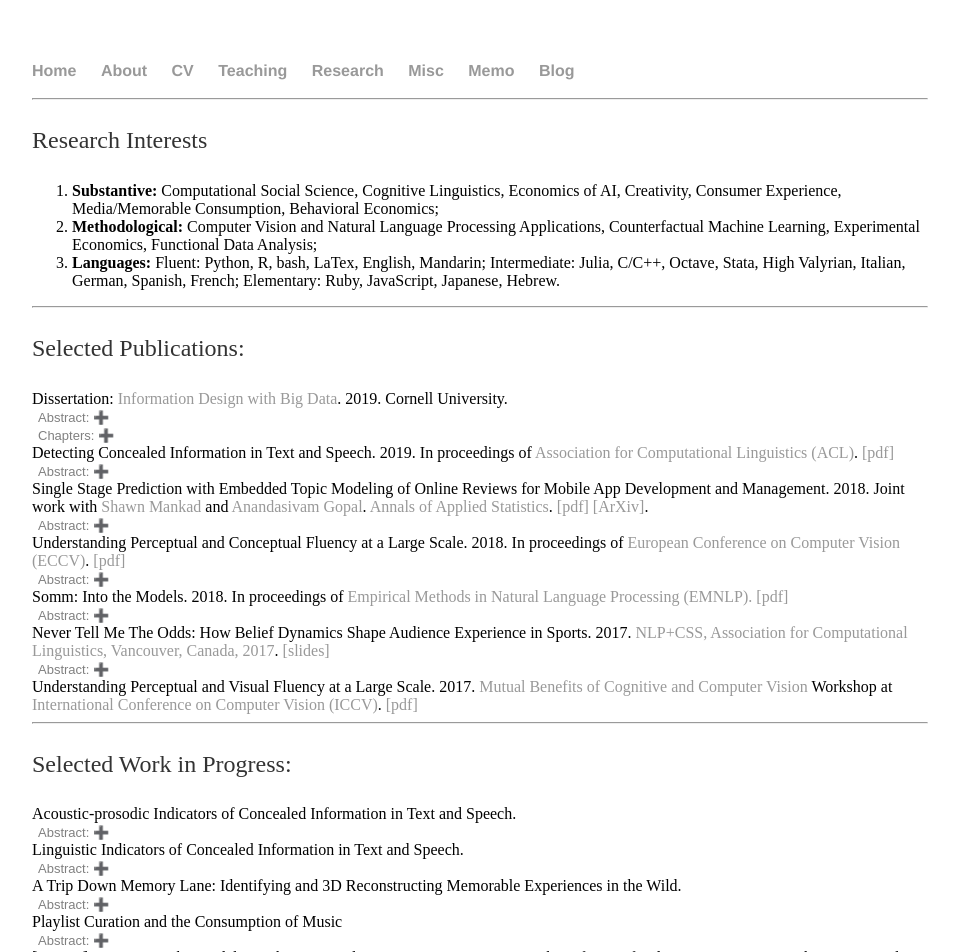
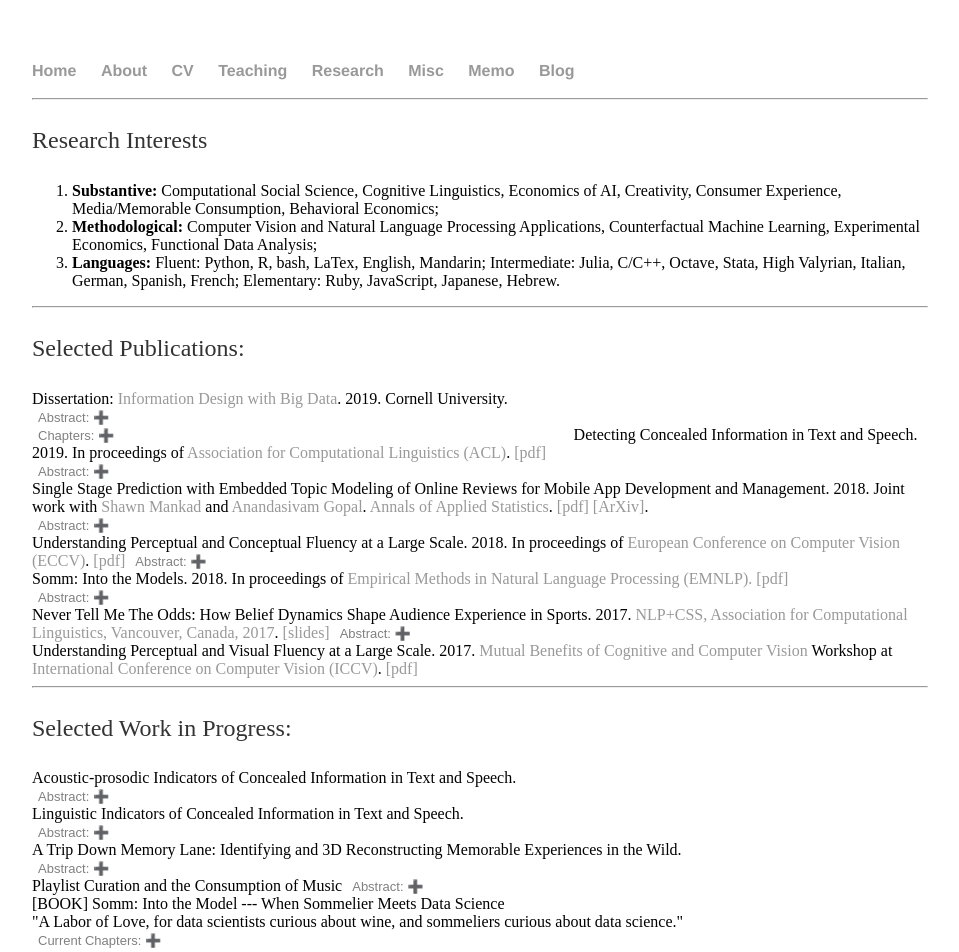
Before and after one commit to shenglih/shenglih.github.io, a Jekyll site: the page built from research/index.html, in a window 1280 px wide. Shown: the top 952 px of the page, without its empty margins (160-1119 px from the left). Built offline with Jekyll 4.4.1, drawn with Linux system fonts in a browser that asks for light colours; some of the changed text lies outside the part shown.

Commit message:
Update index.html

```diff
--- a/research/index.html
+++ b/research/index.html
@@ -8,7 +8,7 @@
   color: grey;
   cursor: pointer;
   padding: none;
-  width: 100%;
+  width: 60%;
   border: none;
   text-align: left;
   outline: none;
@@ -100,6 +100,7 @@
 	Detecting Concealed Information in Text and Speech. 2019. In proceedings of <a href="http://www.acl2019.org/EN/index.xhtml"> Association for Computational Linguistics (ACL)</a>. <a href="/research/1440_Paper.pdf">[pdf]</a>
 	<button class="collapsible"> Abstract: </button>
 	<div class="content"> Motivated by infamous cheating scandals in various industries and political events, we address the problem of detecting concealed information in technical settings. In this work, we explore acoustic-prosodic and linguistic indicators of information concealment by collecting a unique corpus of professionals practicing for oral exams while concealing information. We reveal subtle signs of concealed information in speech and text, compare, and contrast them with those in deception detection literature, thus uncovering the link between concealing information and deception. We then present a series of experiments that automatically detect concealed information from text and speech. We compare the use of acoustic-prosodic, linguistic, and individual feature sets, using different machine learn- ing models. Finally, we present a multi-task learning framework with acoustic, linguistic, and individual features, that outperforms hu- man performance by over 15%.</div>
+	<br>
 
 	Single Stage Prediction with Embedded Topic Modeling of Online Reviews for Mobile App Development and Management. 2018. Joint work with <a href="http://mankad-research.hosting.cornell.edu">Shawn Mankad</a> and <a href="http://scholar.rhsmith.umd.edu/anandgopal/home?destination=home">Anandasivam Gopal</a>.
 	<a href="https://www.imstat.org/journals-and-publications/annals-of-applied-statistics/"> Annals of Applied Statistics</a>. <a href="/research/prediction_with_text.pdf">[pdf]</a> <a href="https://arxiv.org/">[ArXiv]</a>.
@@ -119,6 +120,7 @@
 our approach using a dataset of over 81,000 mobile reviews over several years for
 two of the most reviewed online travel agent apps from the iOS and Google Play
 marketplaces.</div>
+<br>
 
 	Understanding Perceptual and Conceptual Fluency at a Large Scale. 2018. In proceedings of <a href="https://eccv2018.org/">European Conference on Computer Vision (ECCV)</a>. <a href="/research/2741.pdf">[pdf]</a>
 	<!--<li> Data Release: Part I, Part II, Part III, Part IV </li>
@@ -129,12 +131,14 @@
 			We provide evidences of causal inference that both constructs significantly affect memory for a logo design, consistent with cognitive elaboration theory.
 			The effect on liking, however, is interactive, consistent with processing fluency (e.g., Lee and Labroo (2004), Landwehr et al. (2011).
 		</div>
+<br>
 
 	Somm: Into the Models. 2018. In proceedings of <a href="http://emnlp2018.org/">Empirical Methods in Natural Language Processing (EMNLP)</li>. <a href="/research/somm-2.pdf">[pdf]</a>
 	<button class="collapsible"> Abstract: </button>
 	<div class="content">To what extent would the sommelier profession, or wine stewardess, be displaced by machine learning algorithms? There are at least three essential skills that make a sommelier: wine theory, blind tasting, and beverage service, as exemplified in the rigorous certification processes of certified sommeliers and above (advanced and master) with the most authoritative body in the industry, the Court of Master Sommelier (hereafter CMS).
 				We propose and train corresponding machine/deep learning models that match these skills, and compare algorithmic results with real data collected from a large group of certified wine professionals. We find that our machine learning models outperform human sommeliers on most tasks --- most notably in deduction as an essential part of blind tasting, where both hierarchically supervised Latent Dirichlet Allocation outperforms sommeliers' judgment calls by over 6% in terms of F1-score; in terms of beverage service --- wine and food pairing, a modified Siamese neural networks based on BiLSTM achieves better results than sommeliers by 2%. This demonstrates, contrary to popular opinion in the industry, that the sommelier profession is at least to some extent automatable, barring economic (Kleinberg et al., 2017) and psychological (Dietvorst, 2015) complications.
 			</div>
+<br>
 
 	Never Tell Me The Odds: How Belief Dynamics Shape Audience Experience in Sports. 2017.
 	<a href=""> NLP+CSS, Association for Computational Linguistics, Vancouver, Canada, 2017</a>. <a href=""> [slides]</a>
@@ -149,7 +153,7 @@
 		and provide an integrated framework for experienced utility estimation. We uncover evidences of greater effects of
 		experienced surprise than suspense at the ending, moderated by prior expectations in the setting of sporting events.</div>
 
-
+	<br>
 	Understanding Perceptual and Visual Fluency at a Large Scale. 2017. <a href="https://sites.google.com/site/mbcc2017w/home">Mutual Benefits of Cognitive and Computer Vision</a> Workshop at <a href="http://iccv2017.thecvf.com/">International Conference on Computer Vision (ICCV)</a>. <a href="">[pdf]</a>
 
 	<hr>
@@ -159,14 +163,18 @@
 	<button class="collapsible"> Abstract: </button>
 	<div class="content">
 	</div>
+	<br>
 	Linguistic Indicators of Concealed Information in Text and Speech.
 	<button class="collapsible"> Abstract: </button>
 	<div class="content">
 	</div>
+	<br>
 	A Trip Down Memory Lane: Identifying and 3D Reconstructing Memorable Experiences in the Wild.
 	<button class="collapsible"> Abstract: </button>
 	<div class="content">
 	</div>
+
+	<br>
 	Playlist Curation and the Consumption of Music
 	<!--Data: Last.fm, MusicBrain, BillBoard Charts, Lyrics -->
 	<button class="collapsible"> Abstract: </button>
@@ -181,8 +189,9 @@
 		formation  and  retrieval  processes  of  consumers  using  a dataset  of  consumer  music  streaming  and  play-listing
 		behavior.  We  find  great  consumer  heterogeneity  and  uncover  three  patterns  in  play-listing  behaviors  ---
 		(1)”narrow  bracketing”;(2) ”bunching”;  (3) ”Peter Pan”,  given  revealed  preferences  for  individual  tracks.</div>
+	<br>
 
-	[BOOK] Somm: Into the Model --- When Sommelier Meets Data Science
+	[BOOK] Somm: Into the Model --- When Sommelier Meets Data Science <br>
 
 	"A Labor of Love, for data scientists curious about wine, and sommeliers curious about data science."
 
@@ -209,7 +218,7 @@
 	<li> More to Come...</li>
 		</ol></div>
 
-	<hr>
+	<!--<hr>
 	<p> Datasets that I have scraped or gathered: </p>
 	<ol>
 		<li> Over 5 mil Instagram user uploaded images, 2015-2016, with rich metadata; </li>
@@ -224,7 +233,7 @@
 		<li> Many more...</li>
 	</ol>
 	<h5> Please feel free to contact me for collaboration with my datasets if interested.</h5>
-
+-->
 
 	<hr>
 	<p> Earlier Conference Presentations </p>
@@ -232,16 +241,19 @@
 	<button class="collapsible"> Abstract: </button>
 	<div class="content">
 	</div>
+	<br>
 
 	Dynamics of Ideation in Crowdsourcing Platforms. 2013. The Institute for Operations Research and the Management Sciences (INFORMS) Annual Conference. Phoenix, AZ.
 	<button class="collapsible"> Abstract: </button>
 	<div class="content">
 	</div>
+	<br>
 
 	Managing Green Supply: Carbon Labeling Implications in Supply Chains. 2012. INFORMS International Conference. Beijing. China.
 	<button class="collapsible"> Abstract: </button>
 	<div class="content">
 	</div>
+	<br>
 
 	<hr>
 	<p> Selected Resting Papers: </p>
@@ -249,17 +261,19 @@
 	<button class="collapsible"> Abstract: </button>
 	<div class="content">
 	</div>
+	<br>
 
 	Harbingers of Entrepreneurial Failure: Evidence from Half A Million Business Pitches. 2016.
 	<button class="collapsible"> Abstract: </button>
 	<div class="content">
 	</div>
+	<br>
 
 	Decentralized Matching in Supply Chains: An Experimental Investigation. 2014.
 	<button class="collapsible"> Abstract: </button>
 	<div class="content">
 	</div>
-
+	<br>
   <!-- <hr>
 	 <p><a href="https://www.dropbox.com/s/wj3mj8he6m8e4ls/ws.pdf?dl=0"> Future Research Plans 2017- </a></p>
 	<ol>
```
